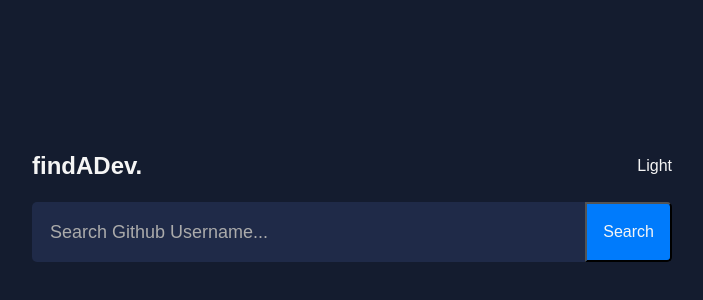
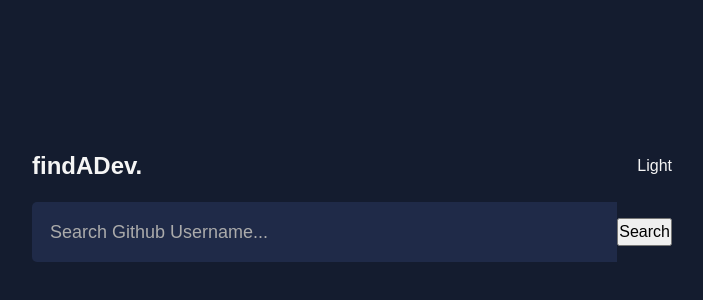
Before and after one commit to julioaraujo96/findADev, a React (Vite) app: page / in a window 1280 px wide. Shown: the part 186-486 px from the top of the page, without its empty margins (288-991 px from the left). Built offline with nearby package versions, Linux system fonts and the light colour scheme.

Commit message:
reusable button

```diff
--- a/src/pages/Home/styles.scss
+++ b/src/pages/Home/styles.scss
@@ -49,19 +49,6 @@
                 font-size: 18px;
                 height: 60px;
             }
-
-            .search-button {
-                height: 60px;
-                border-radius: 0 5px 5px 0;
-                padding: 1em;
-                background-color: $accent;
-                color: $primaryText;
-                cursor: pointer;
-
-                &:hover {
-                    opacity: 0.8;
-                }
-            }
         }
     }
 
```
